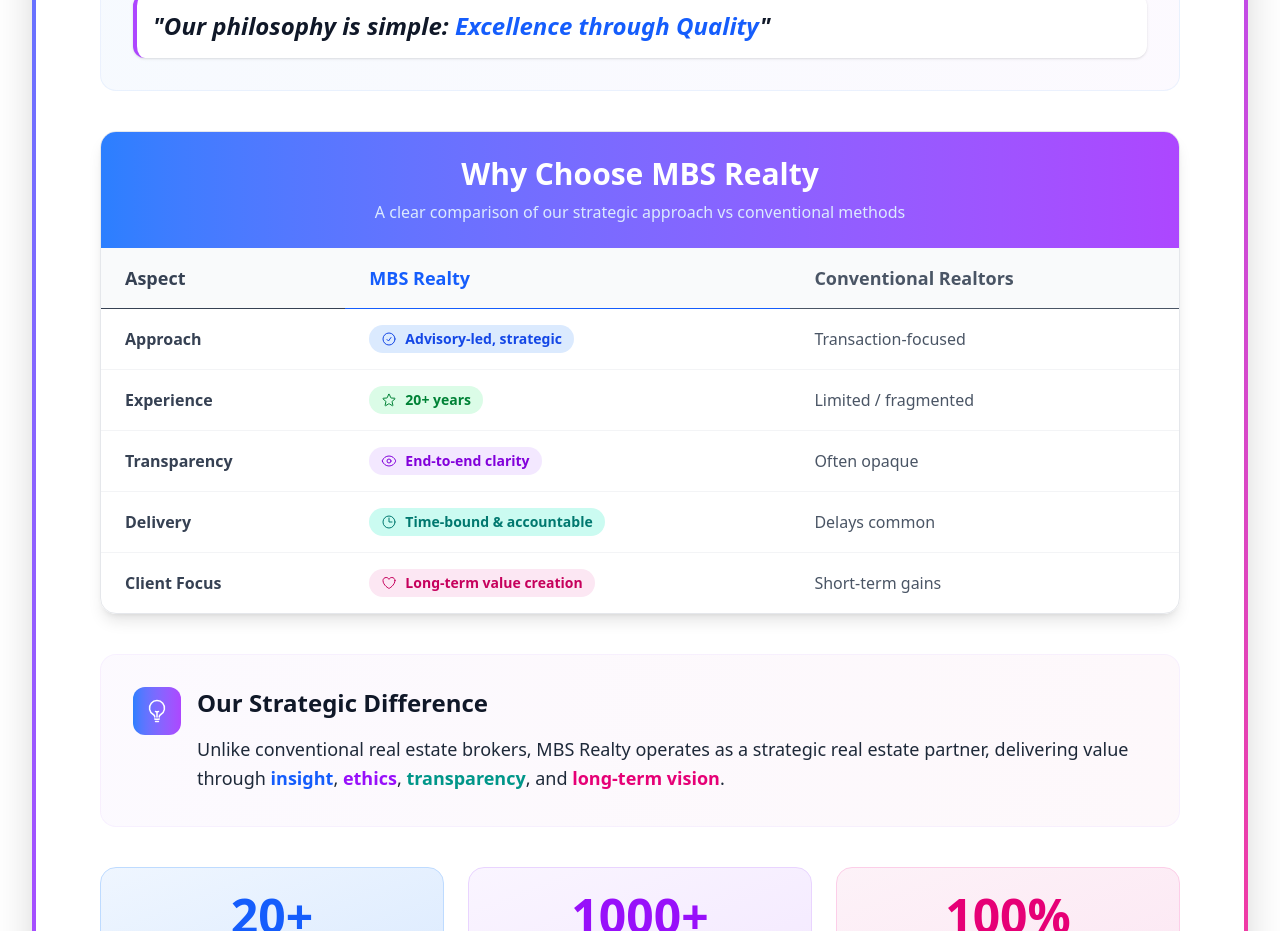
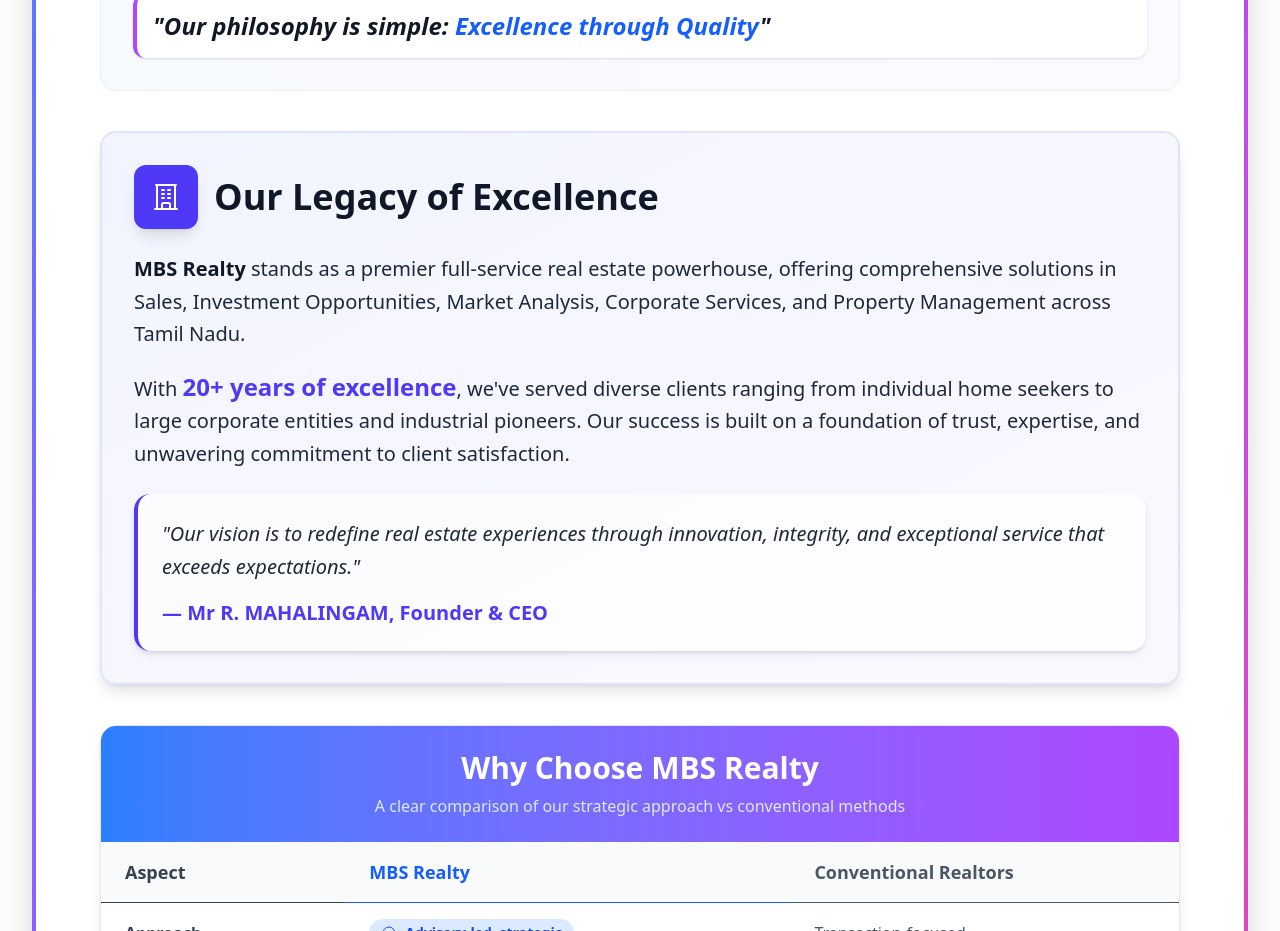
Before and after one commit to eliteinovastaticwebsite-crypto/MBS-Realty, a React (Vite) app: page /about in a window 1280 px wide. Shown: the part 1400-2331 px from the top of the page. Built offline with nearby package versions, Linux system fonts and the light colour scheme.

Commit message:
Updated changes

```diff
--- a/src/pages/About.jsx
+++ b/src/pages/About.jsx
@@ -228,6 +228,7 @@
                       <div className="w-12 h-12 md:w-16 md:h-16 bg-gradient-to-r from-blue-500 to-purple-500 rounded-xl md:rounded-2xl flex items-center justify-center flex-shrink-0">
                         <BuildingOfficeIcon className="w-6 h-6 md:w-8 md:h-8 text-white" />
                       </div>
+
                       <div className="flex-1 w-full">
                         <h2 className="text-2xl sm:text-3xl md:text-4xl lg:text-5xl font-black text-gray-900 leading-tight">
                           ABOUT MBS REALTY
@@ -258,6 +259,44 @@
                           <p className="text-lg sm:text-xl md:text-2xl font-black text-gray-900 italic">
                             "Our philosophy is simple: <span className="text-blue-600">Excellence through Quality</span>"
                           </p>
+                        </div>
+                      </div>
+
+                      {/* Our Legacy of Excellence Section */}
+                      <div className="p-4 sm:p-6 md:p-8 bg-gradient-to-br from-indigo-50/80 to-purple-50/80 rounded-xl md:rounded-2xl border-2 border-indigo-200/50 shadow-lg">
+                        <div className="flex items-center gap-3 md:gap-4 mb-6">
+                          <div className="bg-indigo-600 text-white p-3 md:p-4 rounded-xl shadow-lg">
+                            <BuildingOfficeIcon className="w-6 h-6 md:w-8 md:h-8" />
+                          </div>
+                          <h3 className="text-2xl sm:text-3xl md:text-4xl font-black text-gray-900">
+                            Our Legacy of Excellence
+                          </h3>
+                        </div>
+
+                        <div className="space-y-4 md:space-y-5">
+                          <p className="text-gray-800 text-base sm:text-lg md:text-xl leading-relaxed">
+                            <span className="font-bold text-gray-900">MBS Realty</span> stands as a premier full-service real estate powerhouse,
+                            offering comprehensive solutions in Sales, Investment Opportunities,
+                            Market Analysis, Corporate Services, and Property Management across
+                            Tamil Nadu.
+                          </p>
+
+                          <p className="text-gray-800 text-base sm:text-lg md:text-xl leading-relaxed">
+                            With <span className="text-indigo-600 font-bold text-xl md:text-2xl">20+ years of excellence</span>, we've served diverse clients ranging from
+                            individual home seekers to large corporate entities and industrial pioneers.
+                            Our success is built on a foundation of trust, expertise, and unwavering
+                            commitment to client satisfaction.
+                          </p>
+
+                          <div className="bg-white/70 rounded-xl md:rounded-2xl p-4 md:p-6 border-l-4 border-indigo-600 shadow-md mt-6">
+                            <p className="text-gray-800 text-base sm:text-lg md:text-xl italic mb-3 md:mb-4 leading-relaxed">
+                              "Our vision is to redefine real estate experiences through innovation,
+                              integrity, and exceptional service that exceeds expectations."
+                            </p>
+                            <p className="text-indigo-600 font-bold text-lg md:text-xl">
+                              — Mr R. MAHALINGAM, Founder & CEO
+                            </p>
+                          </div>
                         </div>
                       </div>
 
```
